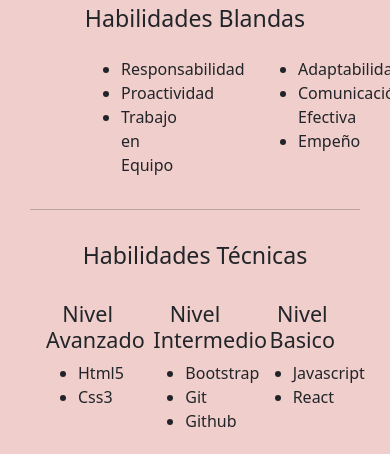
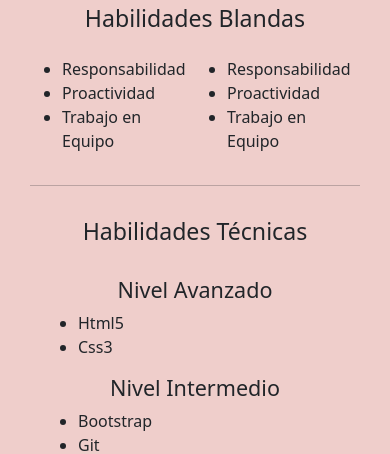
Before and after one commit to MauricioGamarra07/MiPortafolio, a plain HTML site: page index.html in a window 390 px wide. Shown: the part 1621-2075 px from the top of the page. Drawn offline with nearby package versions, Linux system fonts and the light colour scheme; a web font is replaced by a local one.

Commit message:
responsive design de la pagina terminado

```diff
--- a/index.html
+++ b/index.html
@@ -80,34 +80,34 @@
             <h2 class="pt-3 pb-4" id="skills">Skills</h2>
             <div class="row">
                 <h3 class="mb-4 text-center">Habilidades Blandas</h3>
-                <div class="col-2"></div>
-                <div class="col-4">
+                <div class="hab-blandas">
+                    <div>
                         <ul>
                             <li>Responsabilidad</li>
                             <li>Proactividad</li>
                             <li>Trabajo en Equipo</li>
                         </ul>
                     </div>
-                <div class="col-2"></div>
-                <div class="col-4">
+                    <div>
                         <ul>
-                        <li>Adaptabilidad</li>
-                        <li>Comunicación Efectiva</li>
-                        <li>Empeño</li>
+                            <li>Responsabilidad</li>
+                            <li>Proactividad</li>
+                            <li>Trabajo en Equipo</li>
                         </ul>
+                    </div>
                 </div>
             </div>
             <hr>
             <div class="row p-3">
                 <h3 class="text-center pb-4">Habilidades Técnicas</h3>
-                <div class="col-4">
+                <div class="col-lg-4 col-md-4 col-sm-4">
                     <h4 class="text-center">Nivel Avanzado</h4>
                     <ul>
                         <li>Html5</li>
                         <li>Css3</li>
                     </ul>
                 </div>
-                <div class="col-4">
+                <div class="col-lg-4 col-md-4 col-sm-4">
                     <h4 class="text-center">Nivel Intermedio</h4>
                     <ul>
                         <li>Bootstrap</li>
@@ -115,7 +115,7 @@
                         <li>Github</li>
                     </ul>
                 </div>
-                <div class="col-4">
+                <div class="col-lg-4 col-md-4 col-sm-4">
                     <h4 class="text-center">Nivel Basico</h4>
                     <ul>
                         <li>Javascript</li>
--- a/style/main.css
+++ b/style/main.css
@@ -51,6 +51,11 @@
     padding: 30px;
     margin-bottom: 20px;
 }
+.hab-blandas{
+    display: flex;
+    justify-content: space-evenly;
+    align-items: center;
+}
 .skills{
     display: flex;
     justify-content: center;
@@ -62,6 +67,7 @@
     padding: 20px;
     background-color: var(--amarillo);
     margin-right: 10px;
+    margin-bottom: 10px;
 }
 .skills i:hover{
     background-color: var(--gold);
```
Lines whose indentation alone changed are shown as unchanged.
